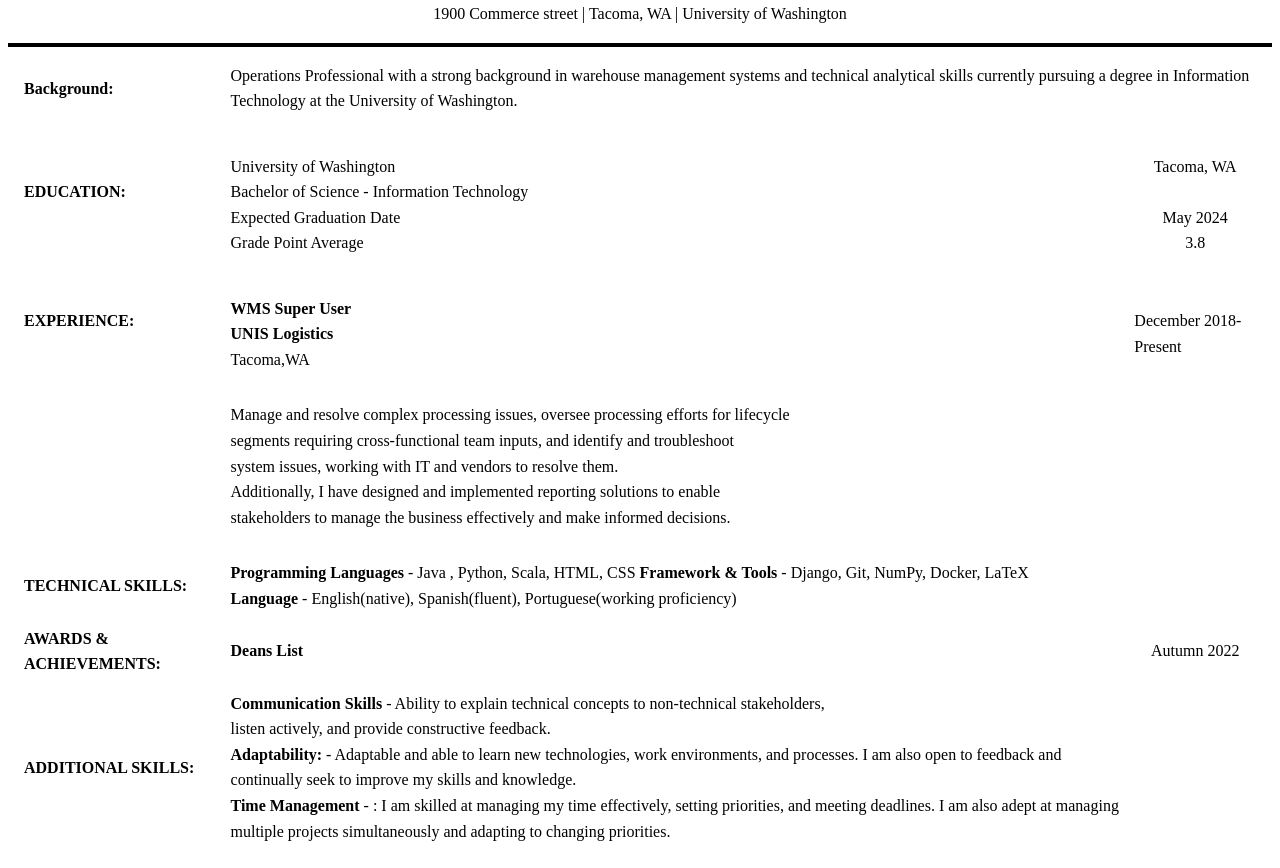
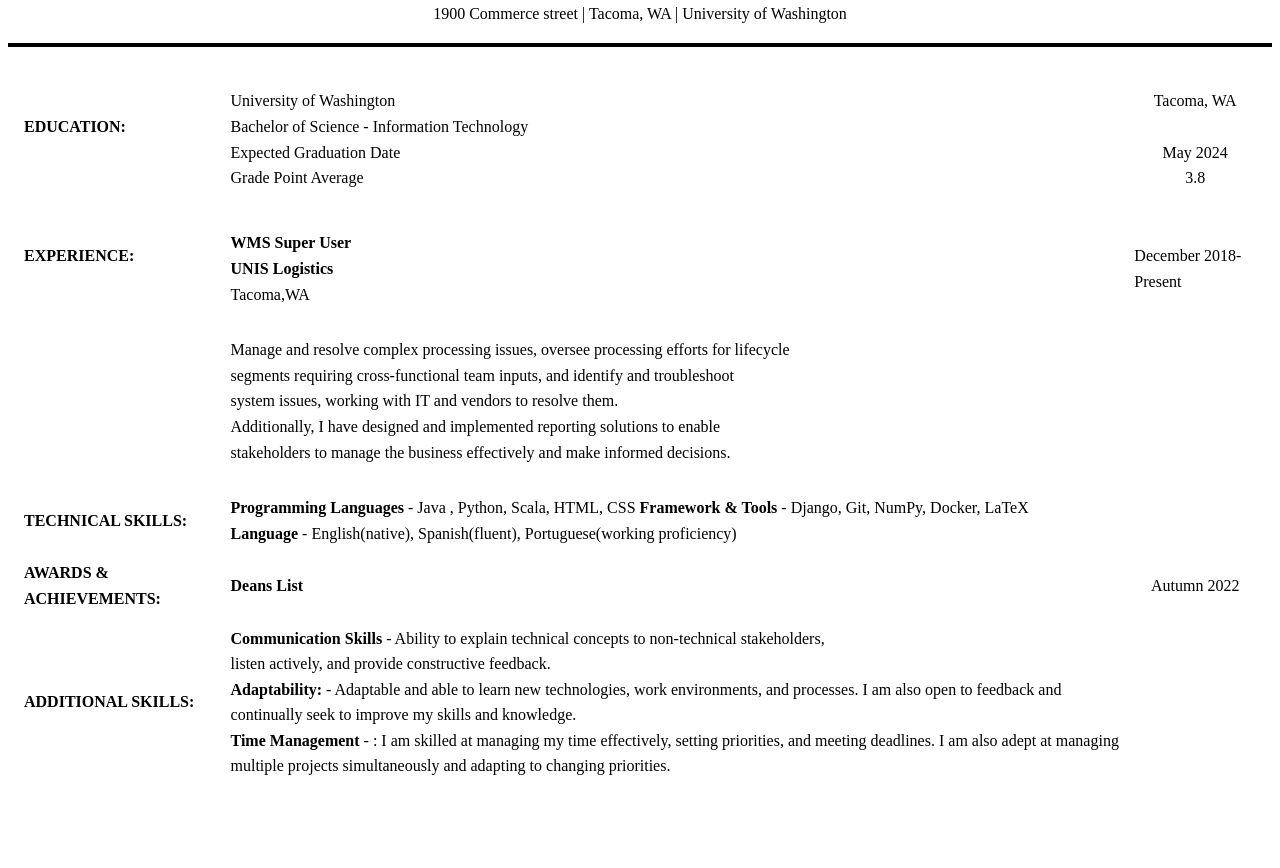
Before and after one commit to realwrap99/realwrap99.github.io, a plain HTML site: page index.html in a window 1280 px wide. Shown: the part 62-930 px from the top of the page. After the commit the page ends 865 px from the top, so only its background shows below. Drawn offline with Linux system fonts and the light colour scheme.

Commit message:
Update index.html

```diff
--- a/index.html
+++ b/index.html
@@ -12,13 +12,10 @@
         <h2>JaMya, Hollingsworth</h2>
         <p> 1900 Commerce street | Tacoma, WA | University of Washington </p>
     </header>
-
+<main>
     <table style="width:100%">
 
-        <tr>
-            <td><strong> Background: </strong></td>
-            <td colspan="2"> Operations Professional with a strong background in warehouse management systems and technical analytical skills currently pursuing a degree in Information Technology at the University of Washington. </td>
-        </tr>
+
 
         <tr>
             <td><strong> EDUCATION: </strong></td>
@@ -109,5 +106,6 @@
         </tr>
 
     </table>
+	</main>
 </body>
 </html>
```
